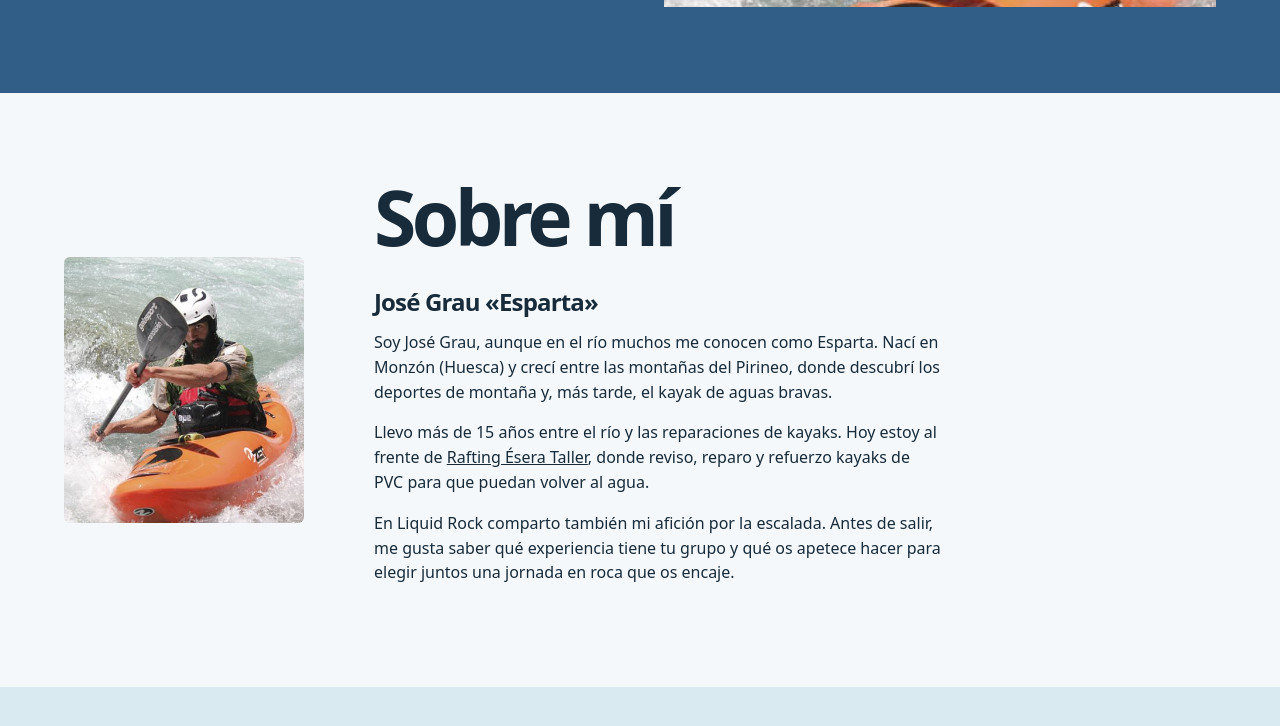
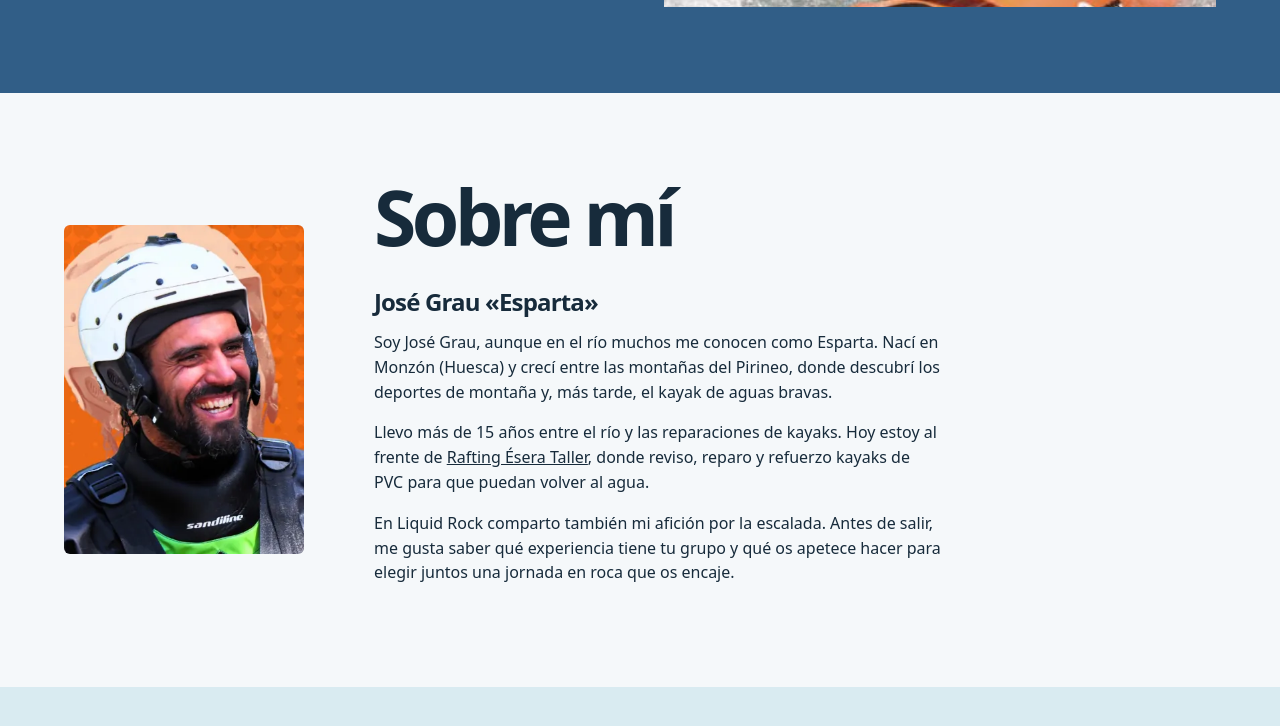
Before and after one commit to packrafting-cat/liquid_rock, a plain HTML site: page dist/index.html in a window 1280 px wide. Shown: the part 2259-2985 px from the top of the page. Drawn offline with Linux system fonts and the light colour scheme.

Commit message:
Publicar el retrato de José con casco y la diapositiva del taller

```diff
--- a/dist/estilos.css
+++ b/dist/estilos.css
@@ -316,3 +316,22 @@ html { scroll-padding-top: 108px; }
 .blog-list p { margin: 3px 0 0; }
 .blog-back { display: inline-block; padding-block: 8px; margin-bottom: 12px; }
 .detail article h1 { font-size: clamp(2.15rem, 5.5vw, 4rem); line-height: 1.05; }
+
+.profile-portrait {
+  position: relative;
+  overflow: hidden;
+  aspect-ratio: 359 / 492;
+  border-radius: 6px;
+}
+.profile .profile-portrait img {
+  position: absolute;
+  right: 0;
+  bottom: 0;
+  width: 313.65%;
+  height: auto;
+  aspect-ratio: auto;
+  border-radius: 0;
+}
+.taller-slide { width: min(100%, 480px); margin: 24px 0; }
+.taller-slide img { display: block; width: 100%; height: auto; border-radius: 6px; }
+.taller-slide figcaption { margin-top: 8px; font-size: .875rem; }
--- a/dist/index.html
+++ b/dist/index.html
@@ -9,7 +9,7 @@
   <link rel="icon" href="favicon.ico" sizes="any">
   <link rel="icon" type="image/png" sizes="32x32" href="favicon.png">
   <link rel="apple-touch-icon" href="apple-touch-icon.png">
-  <link rel="stylesheet" href="estilos.css?v=5">
+  <link rel="stylesheet" href="estilos.css?v=6">
   <script src="navegacion.js" defer></script>
 </head>
 <body>
@@ -42,7 +42,7 @@
   <img src="jose-grau.jpg" width="410" height="455" alt="José Grau remando en aguas bravas en un kayak naranja" loading="lazy">
 </div></section>
 <section id="sobre-mi"><div class="wrap profile">
-  <figure><img src="jose-grau.jpg" width="410" height="455" alt="José Grau practicando kayak" loading="lazy"></figure>
+  <figure class="profile-portrait"><img src="galeria/jose-esparta-taller.webp" width="1126" height="1182" alt="José Grau «Esparta» sonriendo con un casco de kayak blanco" loading="lazy" decoding="async"></figure>
   <div><h2>Sobre mí</h2><h3>José Grau «Esparta»</h3>
   <p>Soy José Grau, aunque en el río muchos me conocen como Esparta. Nací en Monzón (Huesca) y crecí entre las montañas del Pirineo, donde descubrí los deportes de montaña y, más tarde, el kayak de aguas bravas.</p>
   <p>Llevo más de 15 años entre el río y las reparaciones de kayaks. Hoy estoy al frente de <a href="taller-reparacion-kayaks/">Rafting Ésera Taller</a>, donde reviso, reparo y refuerzo kayaks de PVC para que puedan volver al agua.</p>
```
Also changed, not shown: dist/blog/rafting-esera-taller-reparacion-kayaks-pvc/index.html (+5 -1 lines), dist/galeria/jose-esparta-taller.webp (added).
